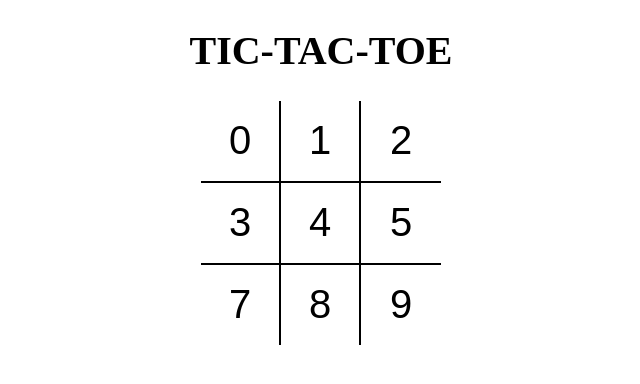
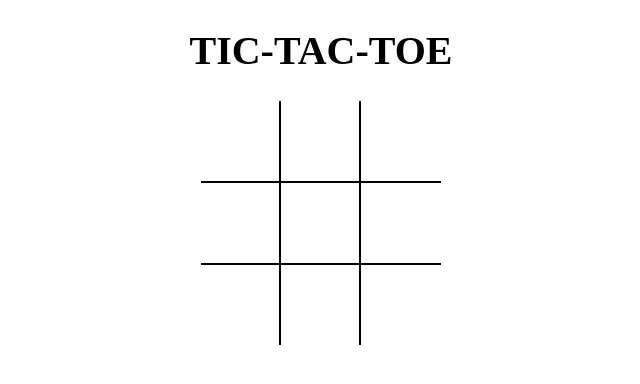
Before and after one commit to OtherHorizon/tictactoe, a React (Vite) app: page / in a window 1280 px wide. Shown: the top 384 px of the page, without its empty margins (319-959 px from the left). Built offline with nearby package versions, Linux system fonts and the light colour scheme.

Commit message:
React state and event handling added

```diff
--- a/src/components/Board.jsx
+++ b/src/components/Board.jsx
@@ -1,23 +1,49 @@
-import React from 'react';
+import React, { useState } from 'react';
 import Square from './Square';
 
 export default function Board() {
+  const [board, setBoard] = useState(Array(9).fill(null));
+
+  const [isNext, setIsXNext] = useState(false);
+
+  const handleSquareClick = position => {
+    if (board[position]) {
+      return;
+    }
+    setBoard(prev => {
+      return prev.map((square, pos) => {
+        if (pos == position) {
+          return isNext ? 'X' : '0';
+        }
+        return square;
+      });
+    });
+    setIsXNext(prev => !prev);
+  };
+  const renderSquare = position => {
+    return (
+      <Square
+        number={board[position]}
+        onClick={() => handleSquareClick(position)}
+      />
+    );
+  };
   return (
     <div className="board">
       <div className="board-row">
-        <Square number={0} />
-        <Square number={1} />
-        <Square number={2} />
+        {renderSquare(0)}
+        {renderSquare(1)}
+        {renderSquare(2)}
       </div>
       <div className="board-row">
-        <Square number={3} />
-        <Square number={4} />
-        <Square number={5} />
+        {renderSquare(3)}
+        {renderSquare(4)}
+        {renderSquare(5)}
       </div>
       <div className="board-row">
-        <Square number={7} />
-        <Square number={8} />
-        <Square number={9} />
+        {renderSquare(6)}
+        {renderSquare(7)}
+        {renderSquare(8)}
       </div>
     </div>
   );
--- a/src/components/Square.jsx
+++ b/src/components/Square.jsx
@@ -1,7 +1,7 @@
 import React from 'react';
-export default function Square({ number }) {
+export default function Square({ number, onClick }) {
   return (
-    <button type="button" className="square">
+    <button type="button" className="square" onClick={onClick}>
       {number}
     </button>
   );
```
